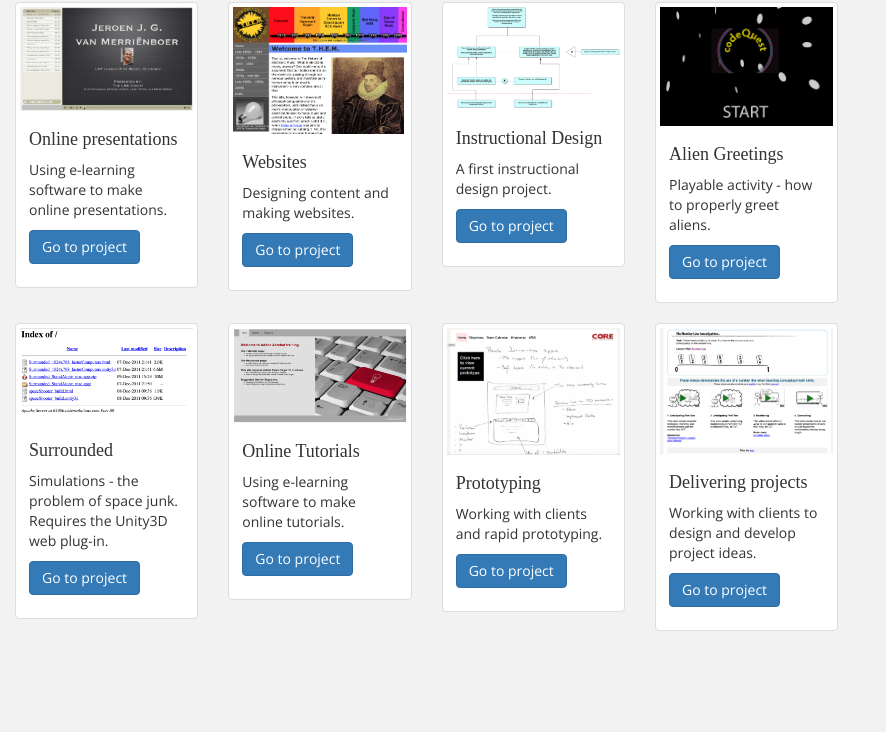
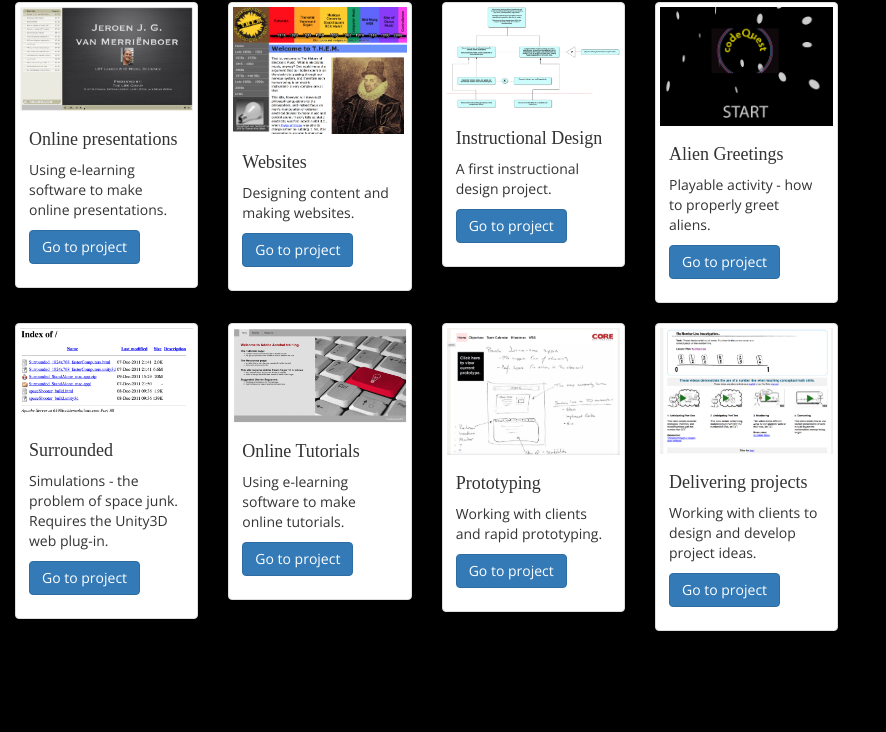
Before and after one commit to lcalla/testing_archives, a plain HTML site: page index.html in a window 1280 px wide. Shown: the part 68-800 px from the top of the page, without its empty margins (0-886 px from the left). Drawn offline with nearby package versions, Linux system fonts and the light colour scheme; a web font is replaced by a local one.

Commit message:
Update custom.css

```diff
--- a/css/custom.css
+++ b/css/custom.css
@@ -1,6 +1,6 @@
 body {
 font-family: 'Open Sans', sans-serif;
-background-color: #F2F2F2;
+background-color: #000000;
 }
 
 
```
